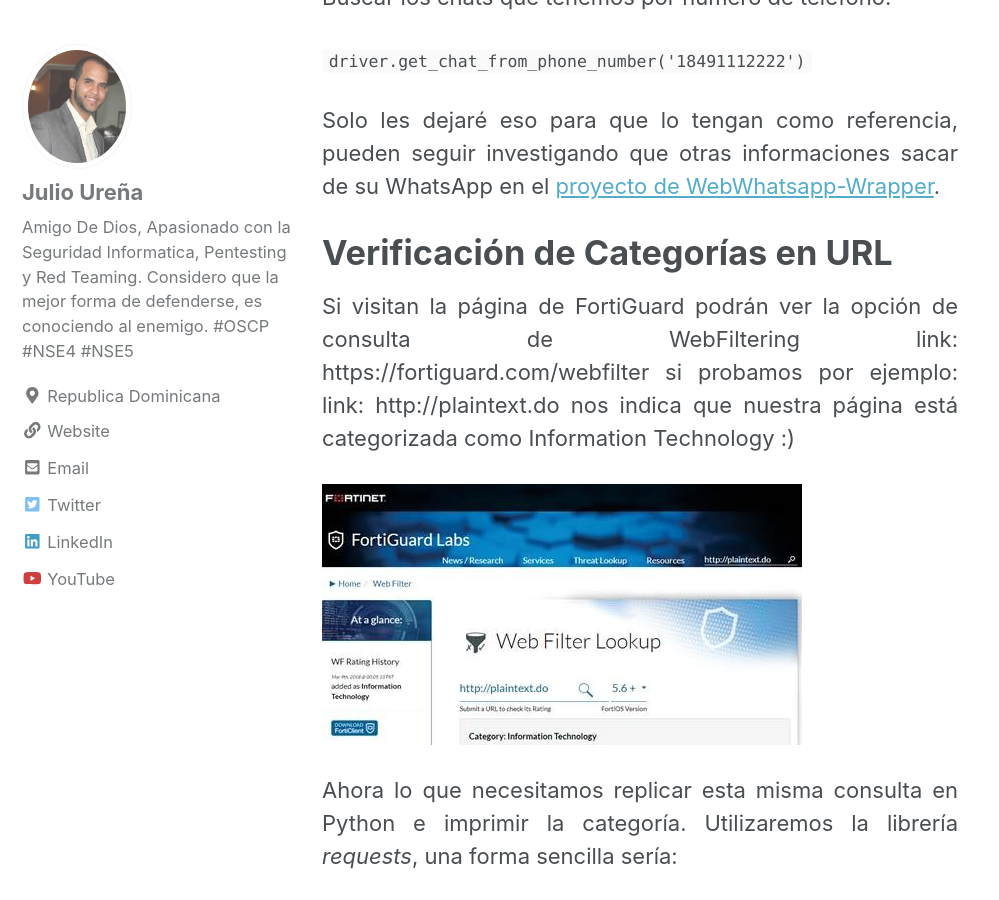
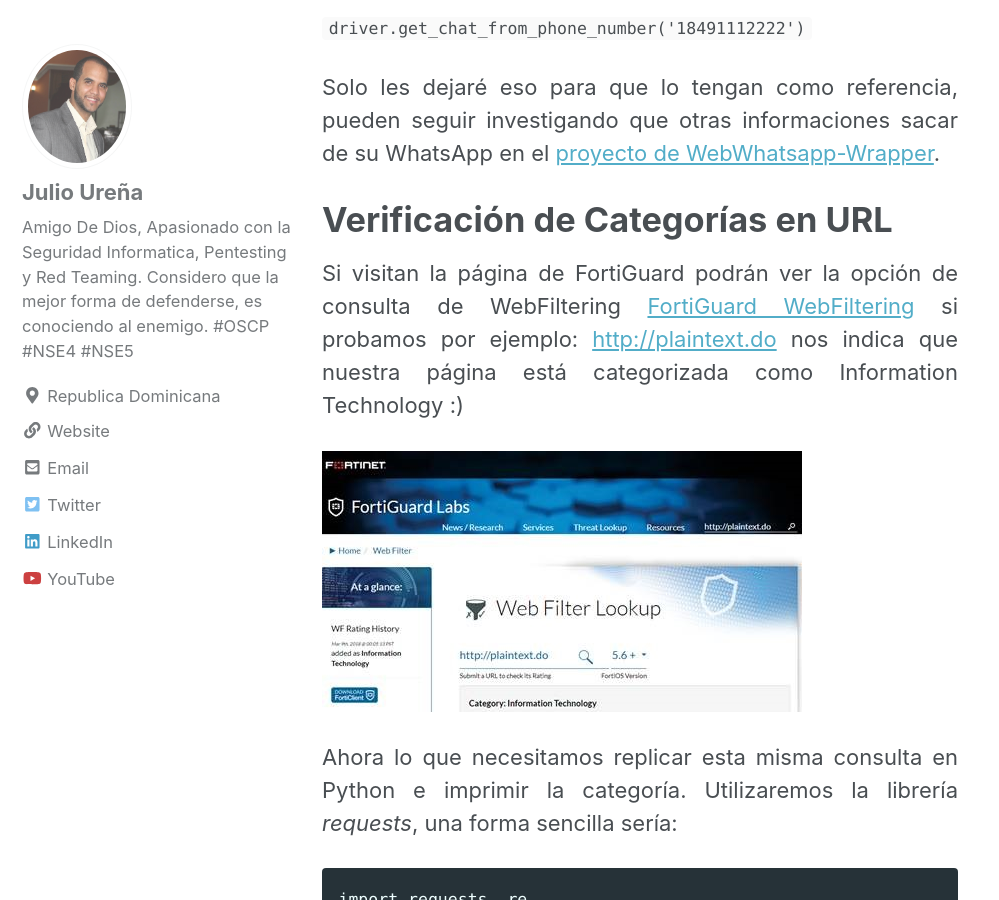
Before and after one commit to juliourena/juliourena.github.io, a Jekyll site: the page built from _posts/2018-6-2-Whatsapp-Protector.md, in a window 1280 px wide and 900 px high, scrolled down 5571 px. Shown: the whole window, without its empty margins (0-999 px from the left). Built offline with Jekyll 4.4.1, drawn with Linux system fonts in a browser that asks for light colours; nearby versions of some CDN libraries; some of the changed text lies outside the part shown.

Commit message:
update links

```diff
--- a/_posts/2018-6-2-Whatsapp-Protector.md
+++ b/_posts/2018-6-2-Whatsapp-Protector.md
@@ -62,7 +62,7 @@ namespace Whatsapp_Fortinet
 
 En mi búsqueda no encontré una librería de C# que me permitiera conectarme a WhatsApp, lo que si encontré fue una en Python, no quería mezclar ambos lenguajes o hacer algún tipo de integración, por eso no pensé en completar el código en C#. Para mi suerte, Python y C# son los lenguajes que hablo. Así que sin más pensarlo decidí implementarlo en Python.
 
-La librería que encontré fue esta: link: https://github.com/mukulhase/WebWhatsapp-Wrapper es un proyecto de [Mukul Hase](https://github.com/mukulhase) les invito a ver su trabajo.
+La librería que encontré fue esta: [WebWhatsapp-Wrapper](https://github.com/mukulhase/WebWhatsapp-Wrapper) es un proyecto de [Mukul Hase](https://github.com/mukulhase) les invito a ver su trabajo.
 
 Leí el [README](https://github.com/mukulhase/WebWhatsapp-Wrapper/blob/master/README.md), pero algunas cosas no me quedaron muy claras y soy de las personas que le gusta usar **print('variable')** para ver si funciona o no, jeje, así que tenía que probar.
 
@@ -116,7 +116,7 @@ Solo les dejaré eso para que lo tengan como referencia, pueden seguir investiga
 
 # Verificación de Categorías en URL
 
-Si visitan la página de FortiGuard podrán ver la opción de consulta de WebFiltering link: https://fortiguard.com/webfilter si probamos por ejemplo: link: http://plaintext.do nos indica que nuestra página está categorizada como Information Technology :)
+Si visitan la página de FortiGuard podrán ver la opción de consulta de WebFiltering [FortiGuard WebFiltering](https://fortiguard.com/webfilter) si probamos por ejemplo: [http://plaintext.do](http://plaintext.do) nos indica que nuestra página está categorizada como Information Technology :)
 
 ![fortiguard](/assets/images/fortigard-webfilter.jpg)
 
```
Also changed, not shown: other parts of _posts/2018-6-2-Whatsapp-Protector.md (+1 -1 lines).
